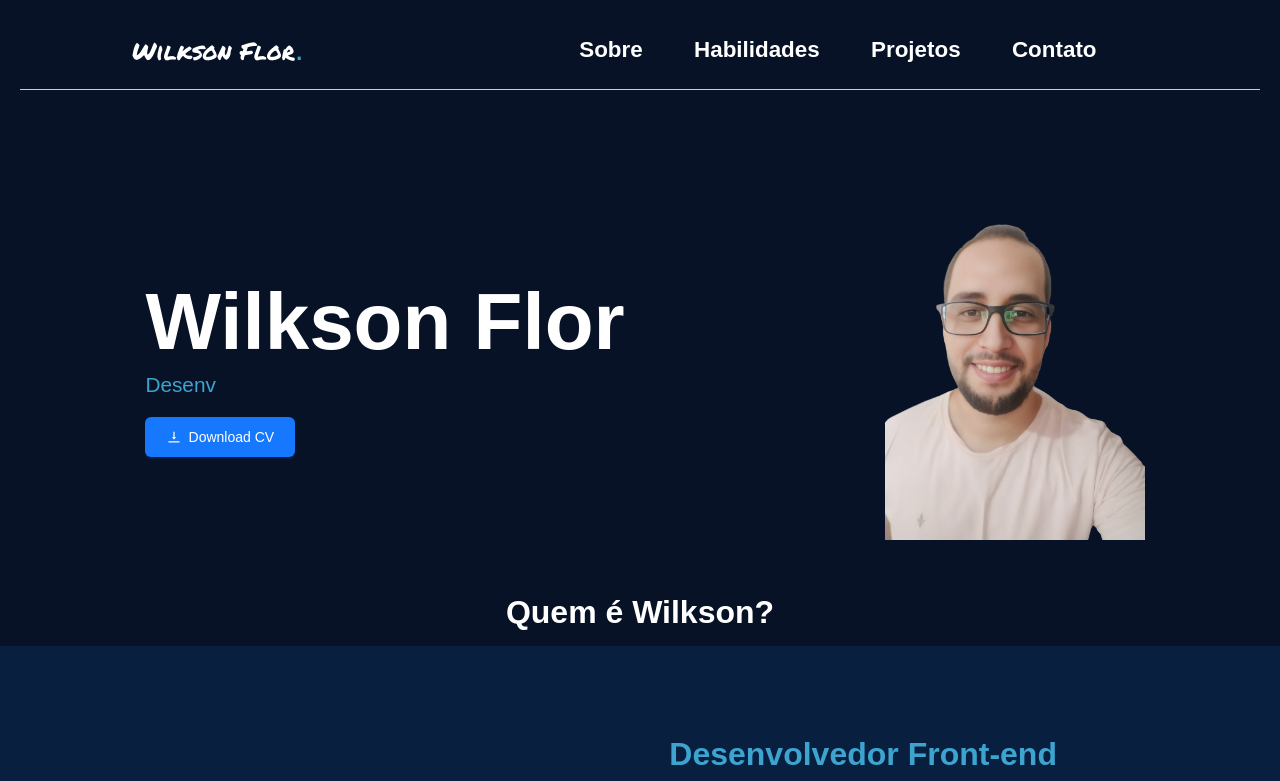
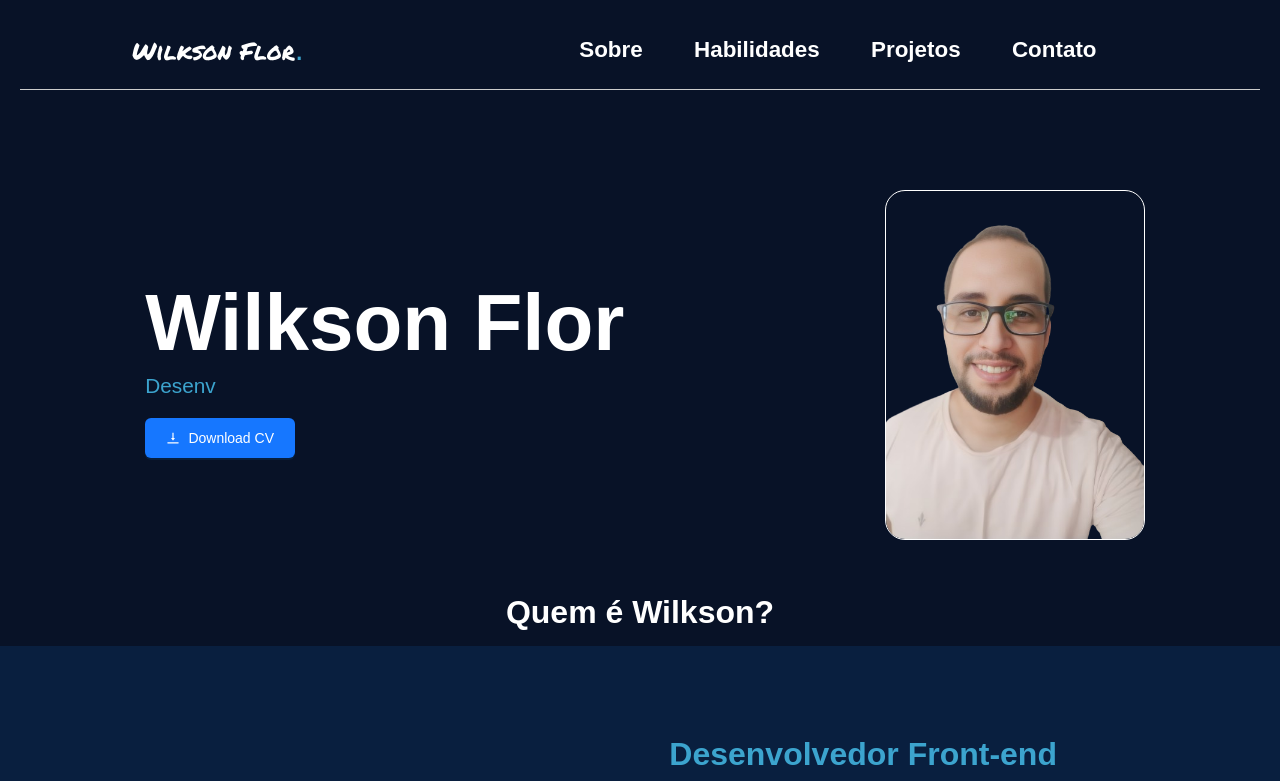
Before and after one commit to Wilksonflor/Portfoli, a React (Vite) app: page / in a window 1280 px wide. Shown: the top 781 px of the page. Built offline with nearby package versions, Linux system fonts and the light colour scheme.

Commit message:
inserido a foto

```diff
--- a/src/pages/Sobre/Sobre.module.css
+++ b/src/pages/Sobre/Sobre.module.css
@@ -21,7 +21,6 @@
 
 .textContent h1 {
   font-size: 5rem;
-
 }
 
 .textContent p {
@@ -38,6 +37,9 @@
   width: 100%;
   max-height: 350px;
   object-fit: cover;
+  border-radius: 20px;
+  border: 0.3px solid #fff;
+
 }
 
 .containerDev {
```
